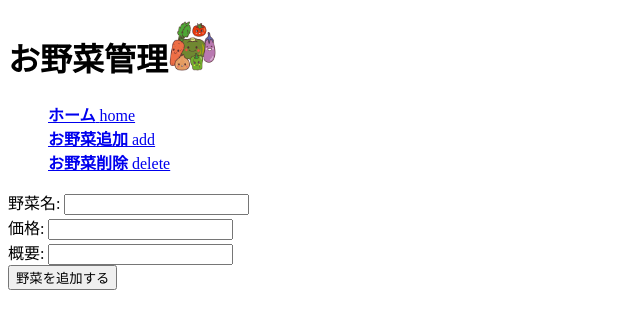
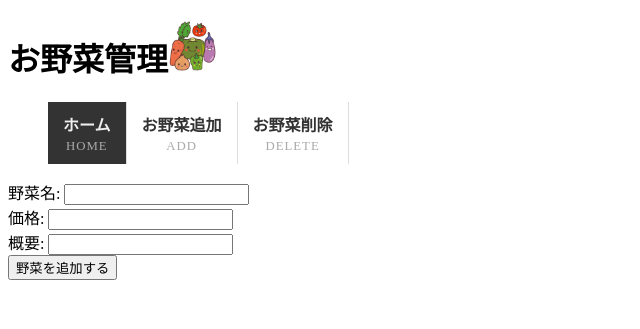
Before and after one commit to saike1119/WebPlayground, a PHP site: page /vegetable_form.php in a window 1280 px wide. Shown: the top 329 px of the page, without its empty margins (0-640 px from the left). Run offline with PHP 8.4, Linux system fonts and the light colour scheme; data that the repository does not hold is empty.

Commit message:
css追加

```diff
--- a/css/style.css
+++ b/css/style.css
@@ -5,15 +5,48 @@
     padding: 10px 10px 10px 10px;
 }
 
-.textBox{
+.textBox {
     /*TODO*/
 }
 
 .globalNav {
     list-style: none;
+    overflow: hidden;
 }
 
-.contentBox{
+.globalNav li {
+    float: left;
+    border-right: 1px solid #DDD;
+}
+
+.globalNav a {
+    display: block;
+    padding: 10px 15px;
+    text-align: center;
+    text-decoration: none;
+    color: #333;
+
+}
+
+.globalNav li a span {
+    display: block;
+    margin: 3px 0 0 0;
+    color: #AAA;
+    text-transform: uppercase;
+    font-size: 80%;
+    letter-spacing: 1px;
+}
+
+.globalNav li a:hover {
+    background: #EEE;
+}
+
+.globalNav li.active a {
+    background: #333;
+    color: #EEE;
+}
+
+.contentBox {
     border: solid 1px;
     margin: 5px 5px 5px 5px;
 }
```
